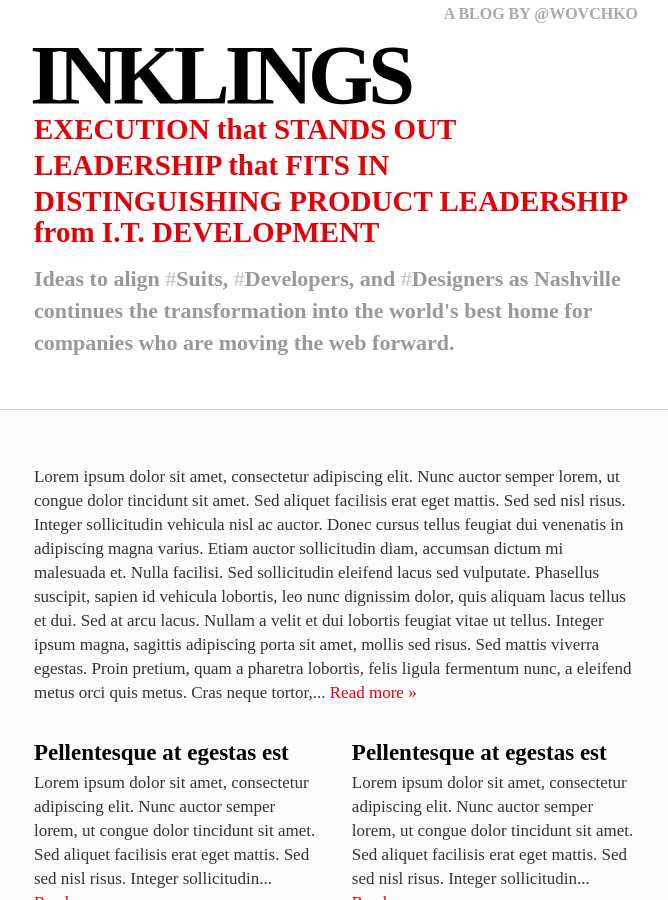
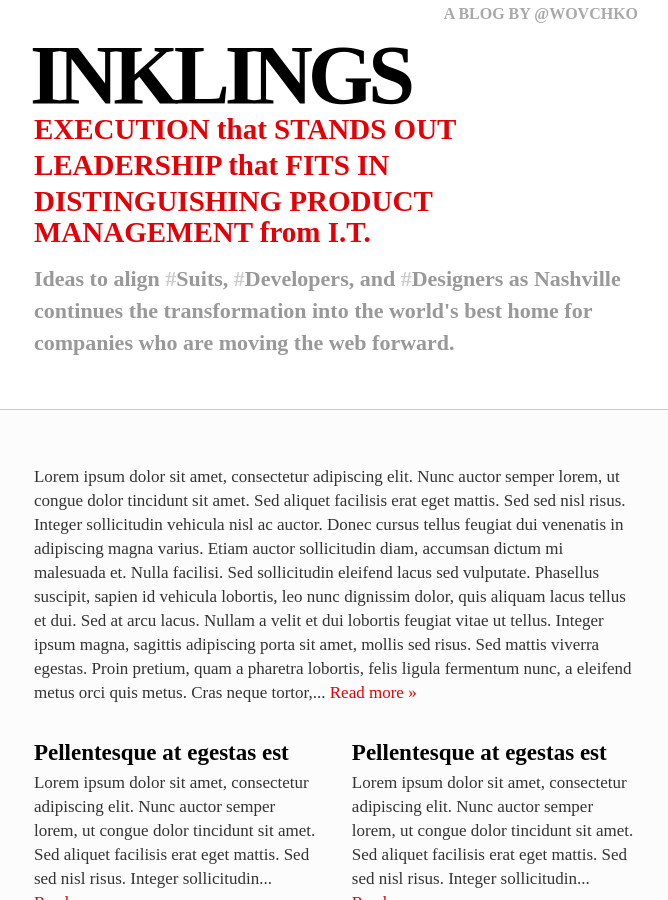
Before and after one commit to wovchko/inklings, a Jekyll site: the page built from index.html, in a window 1280 px wide and 900 px high. Shown: the whole window, without its empty margins (304-972 px from the left). Built offline with Jekyll 4.4.1, drawn with Linux system fonts in a browser that asks for light colours; Markdown is read by kramdown in place of the engine named in the settings; the list of posts is cut into pages by our own code.

```diff
--- a/_layouts/default.html
+++ b/_layouts/default.html
@@ -27,7 +27,7 @@
           <h2>Inklings</h2>
           <h3>Execution <span class="lower">that</span> stands out</h3>
           <h3>Leadership <span class="lower">that</span> fits in</h3>
-          <h3>Distinguishing Product <span class="hidden-phone">Leadership</span> <span class="lower">from</span> I.T. <span class="hidden-phone">Development</span></h3>
+          <h3>Distinguishing Product <span class="hidden-phone">Management</span> <span class="lower">from</span> I.T.</h3>
           <h4>Ideas to align <span>#</span><a href="#">Suits</a>, <span>#</span><a href="#">Developers</a>, and <span>#</span><a href="#">Designers</a> as <a href="http://goo.gl/maps/pAuiF" target="_blank">Nashville</a> continues the transformation into the world's best home for companies who are moving the web forward.</h4>
         </div>
         <div class="span3"></div>
```
